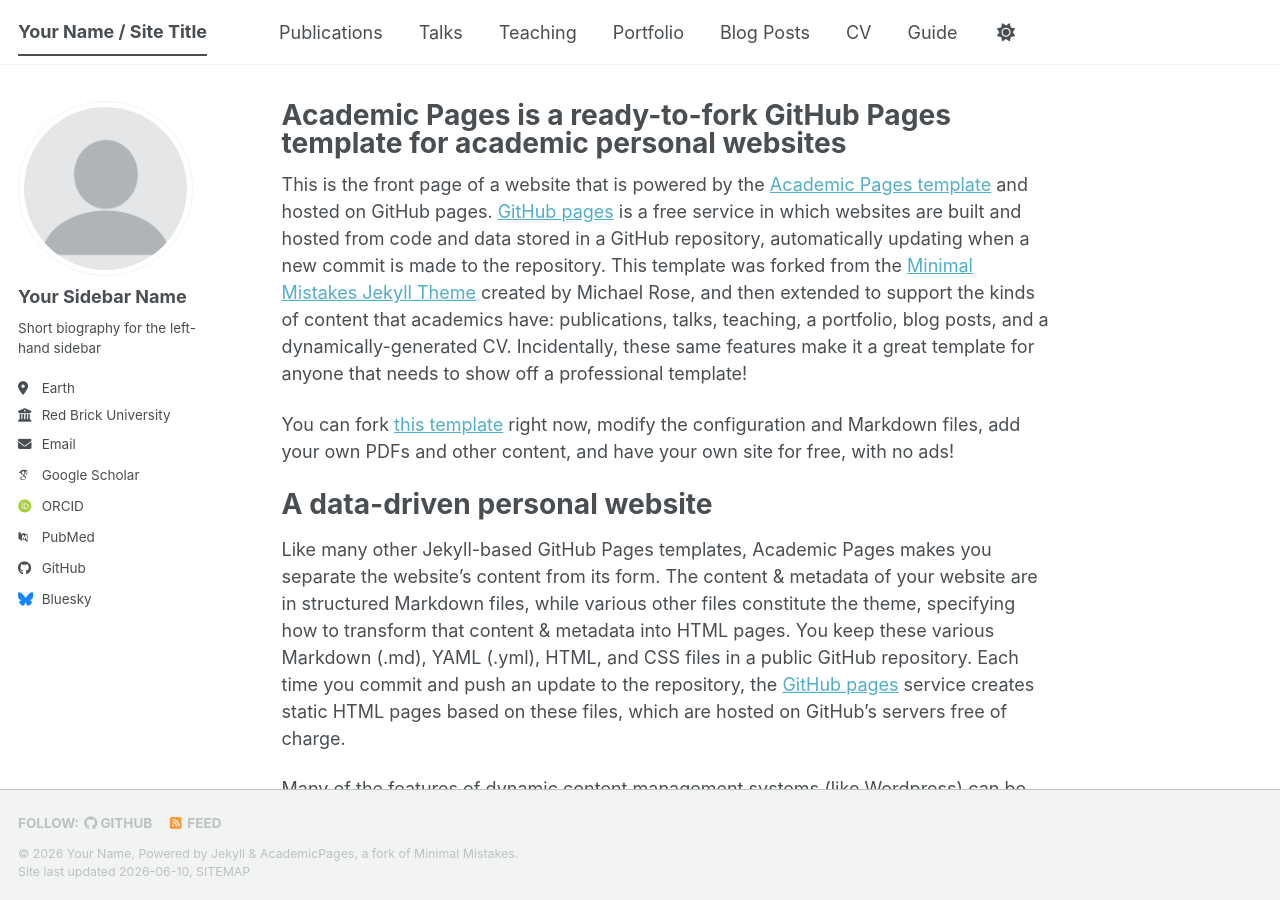
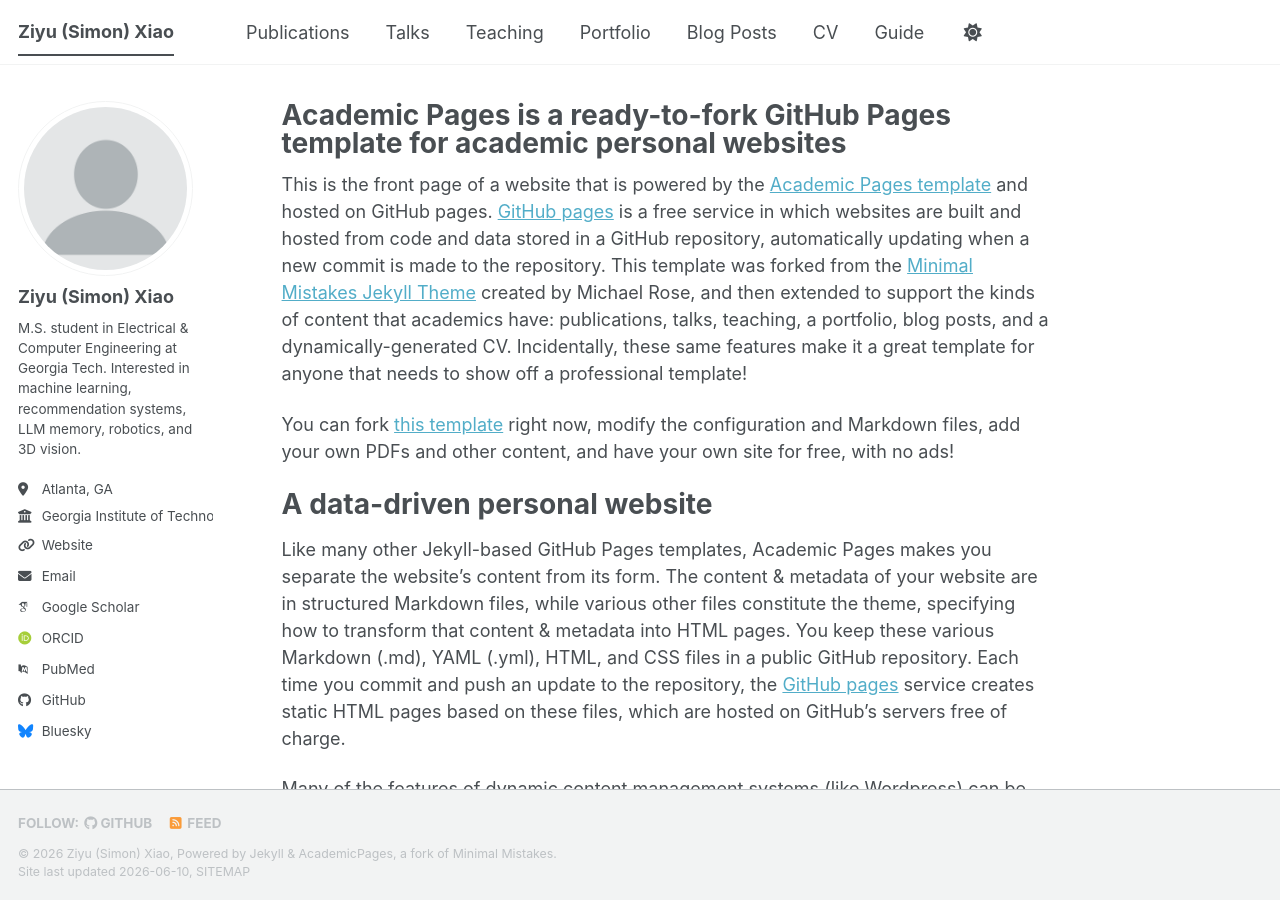
Before and after one commit to zifeiyuu/zifeiyuu.github.io, a Jekyll site: the page built from _pages/about.md, in a window 1280 px wide and 900 px high. Built offline with Jekyll 4.4.1, drawn with Linux system fonts in a browser that asks for light colours; some web fonts are replaced; a script bundle is joined from its source files by our own code; library files that are not in the unit come from our copies.

Commit message:
small fix

```diff
--- a/_config.yml
+++ b/_config.yml
@@ -9,28 +9,26 @@
 # Basic Site Settings
 locale                   : "en-US"
 site_theme               : "default" # The available themes options are "default", "air", "sunrise", "mint", "dirt" and "contrast"
-title                    : "Your Name / Site Title"
-title_separator          : "-"
-name                     : &name "Your Name"
-description              : &description "Your Name's academic portfolio"   # Update this with a general description of your site, this is the default if not overridden by a page
-url                      : https://academicpages.github.io # The base hostname & protocol for your site e.g. "https://[your GitHub username].github.io",
-                                                           # or if you already have some other page hosted on Github then use "https://[your GitHub username].github.io/[Your Repo Name]"
-baseurl                  : "" # the subpath of your site, e.g. "/blog"
-repository               : "academicpages/academicpages.github.io"
+title                    : "Ziyu (Simon) Xiao"
+
+name                     : &name "Ziyu (Simon) Xiao"
+description              : &description "Machine Learning, Recommendation Systems, LLM Memory, Robotics, and 3D Vision"
+url                      : "https://zifeiyuu.github.io"
+baseurl                  : ""
+repository               : "zifeiyuu/zifeiyuu.github.io"
 
 # Site Author - The following control what appear as part of the author content on the side bar.
 #               If a field is blank the icon and link will not appear, otherwise it will be shown.
 #               Additional customization can be done by editing /_includes/author-profile.html
 author:
-  # Biographic information
   avatar           : "profile.png"
-  name             : "Your Sidebar Name"
-  pronouns         : # example: "she/her"
-  bio              : "Short biography for the left-hand sidebar"
-  location         : "Earth"
-  employer         : "Red Brick University"
-  uri              : # URL
-  email            : "none@example.org"
+  name             : "Ziyu (Simon) Xiao"
+  pronouns         :
+  bio              : "M.S. student in Electrical & Computer Engineering at Georgia Tech. Interested in machine learning, recommendation systems, LLM memory, robotics, and 3D vision."
+  location         : "Atlanta, GA"
+  employer         : "Georgia Institute of Technology"
+  uri              : "https://zifeiyuu.github.io"
+  email            : "simon1121093925@gmail.com"
 
   # Academic websites
   academia         : # URL
```
